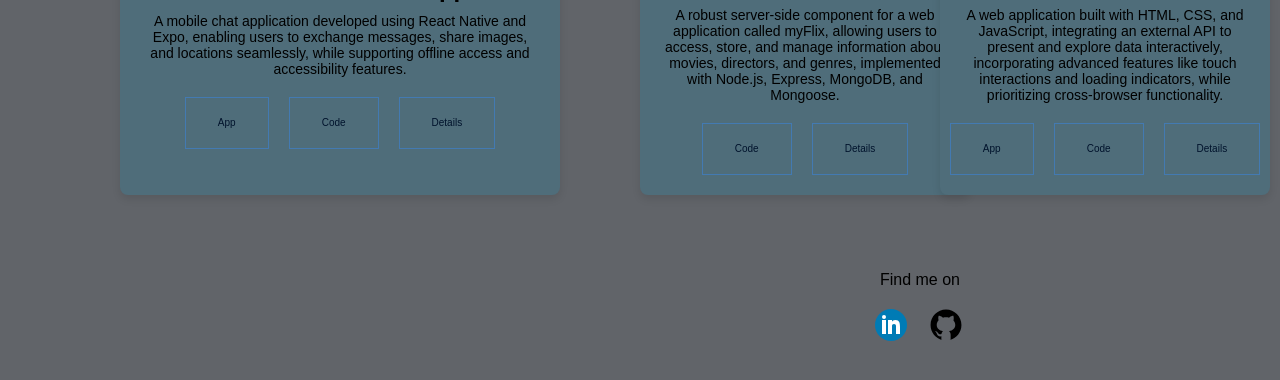
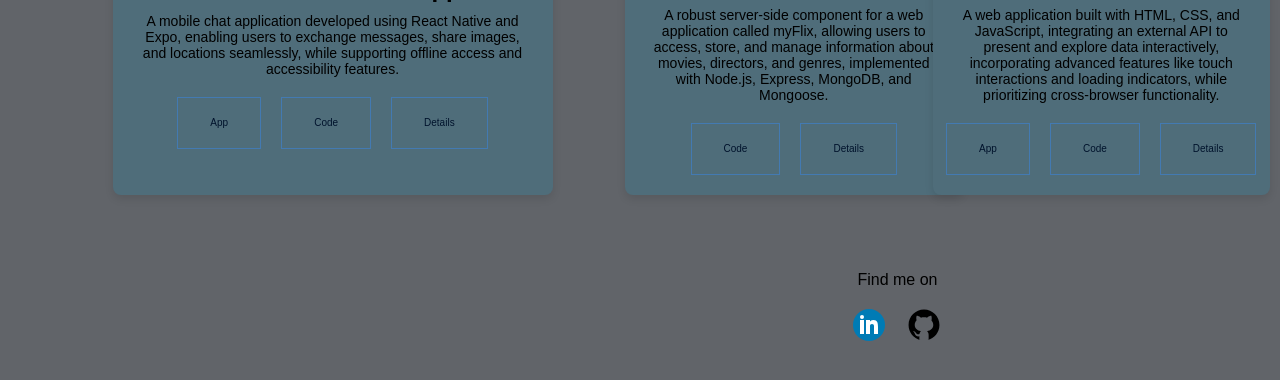
Before and after one commit to eroktopus/portfolio-website, a plain HTML site: page work.html in a window 1280 px wide. Shown: the part 1128-1508 px from the top of the page. Drawn offline with nearby package versions, Linux system fonts and the light colour scheme.

Commit message:
Update gh-pages with latest changes

```diff
--- a/css/styles.work.css
+++ b/css/styles.work.css
@@ -235,7 +235,7 @@ body {
   width: 100%; /* Ensures the footer extends the full width of its container */
   padding: 20px 0; /* Adds padding on top and bottom, adjust as needed */
   margin: auto; /* Centers the footer if within another container */
-  margin-left: 580px;
+  margin-left: 565px;
   min-width: 60%; /* Remove or adjust this as it may restrict the footer's width unnecessarily */
 }
 
```
